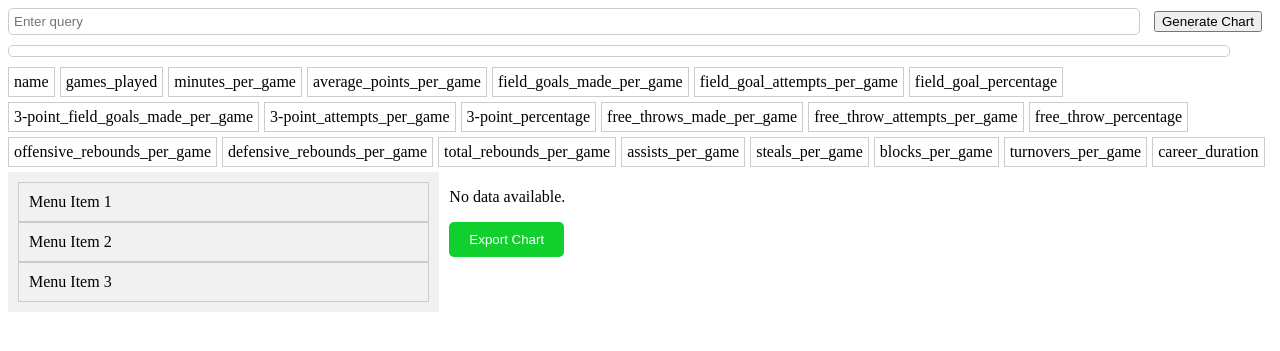
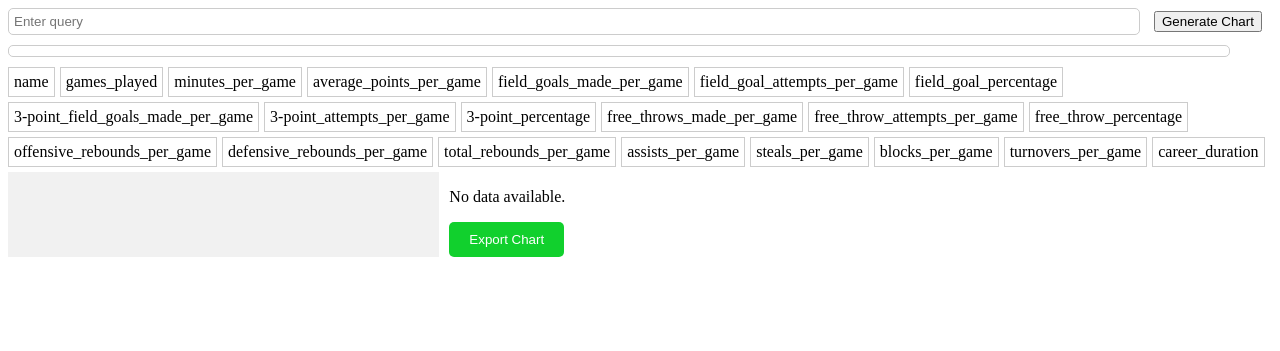
Before and after one commit to HannahChen19/VisualizationProject, a Django app: page /analytics/ in a window 1280 px wide. Shown: the top 351 px of the page. Run offline with Django 4.2, Linux system fonts and the light colour scheme; some libraries are stand-ins or nearby versions.

```diff
--- a/nba_analytics/analytics/templates/combined.html
+++ b/nba_analytics/analytics/templates/combined.html
@@ -153,9 +153,9 @@
     <div class="upper-part">
         <div class="menu" id="menu-list">
             <!-- Add your menu items here -->
-            <div class="menu-item" onclick="window.location.href='#';">Menu Item 1</div>
+            <!--<div class="menu-item" onclick="window.location.href='#';">Menu Item 1</div>
             <div class="menu-item" onclick="window.location.href='#';">Menu Item 2</div>
-            <div class="menu-item" onclick="window.location.href='#';">Menu Item 3</div>
+            <div class="menu-item" onclick="window.location.href='#';">Menu Item 3</div>-->
         </div>
         <div class="chart">
             {% if chart_data %}
```
